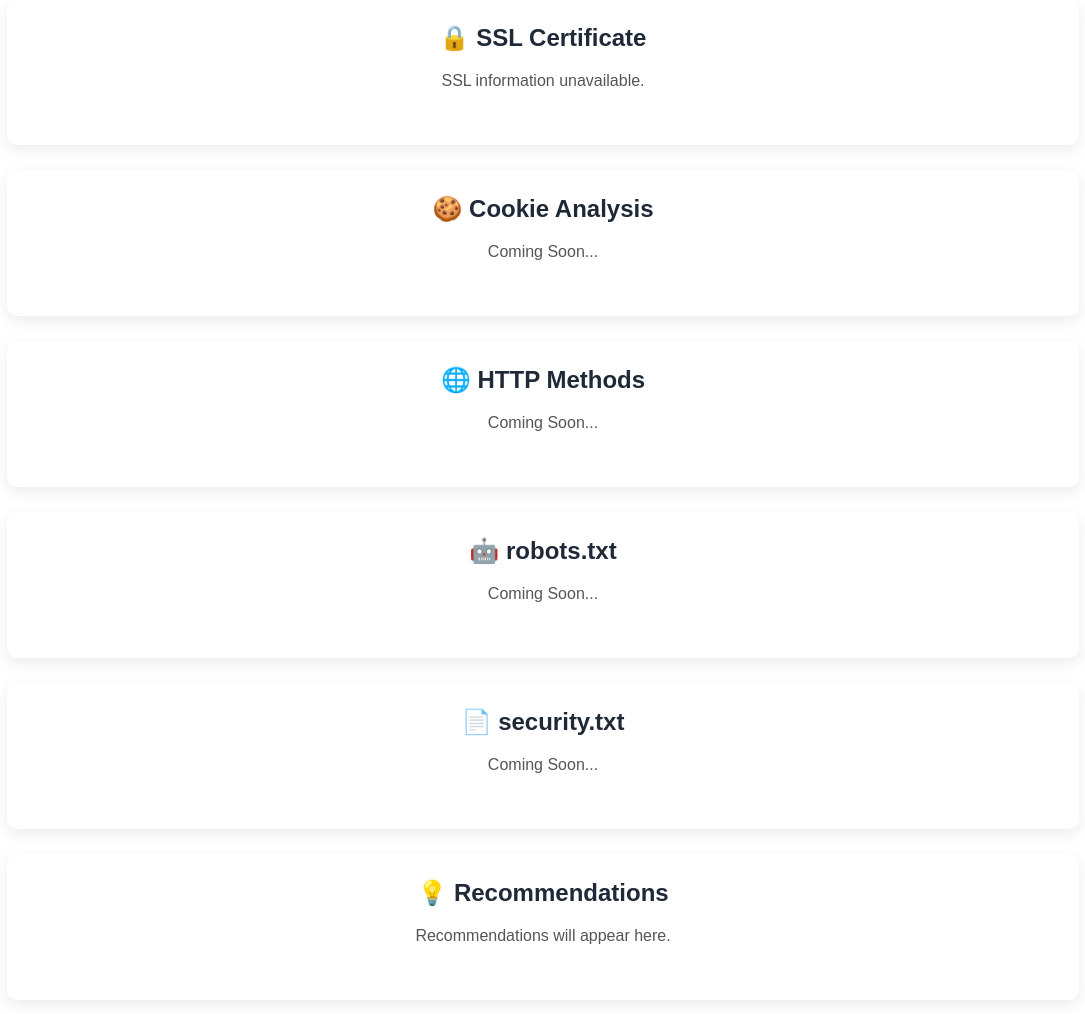
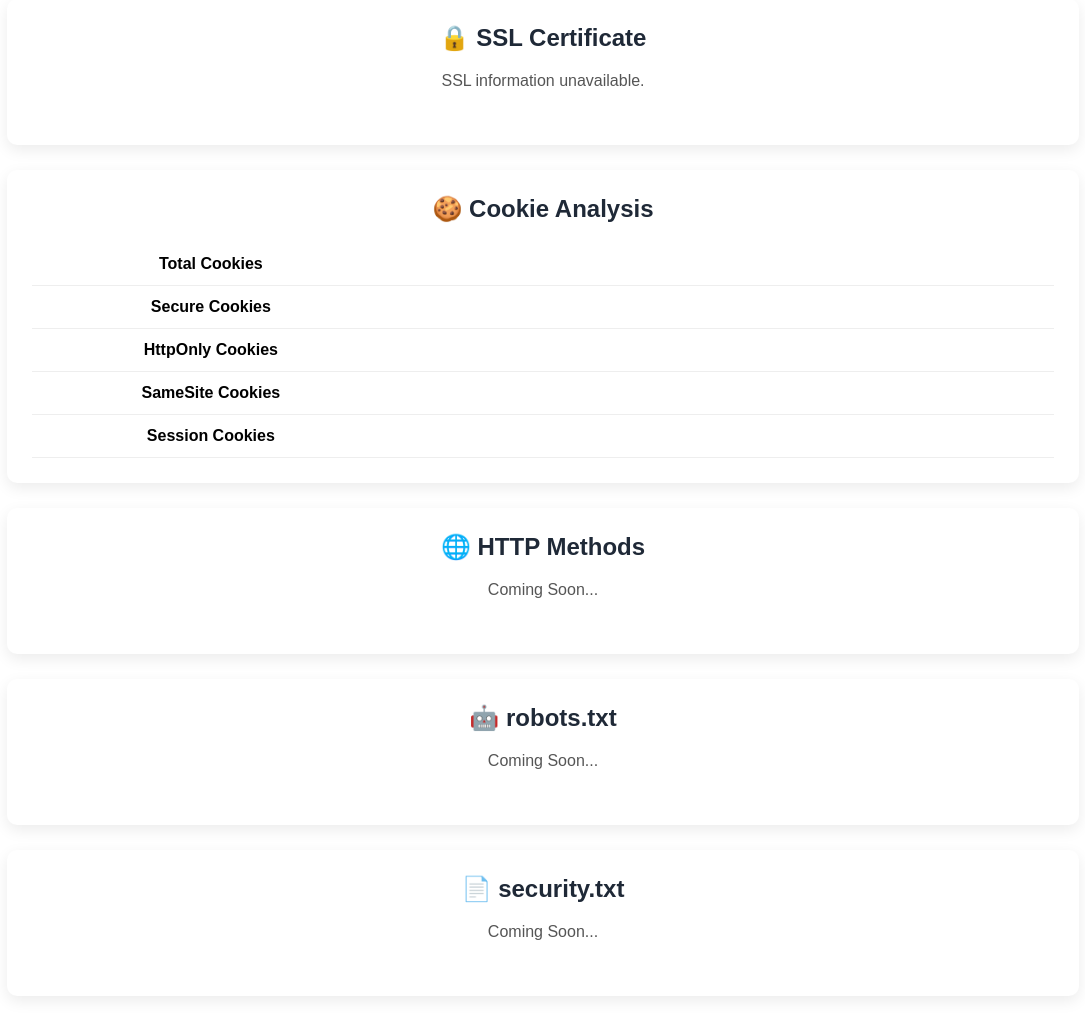
Before and after one commit to manoj-konireddy/Web-Security-Analyzer, a Flask app: template templates/report.html in a window 1280 px wide. Shown: the part 1094-2108 px from the top of the page, without its empty margins (97-1182 px from the left). Run offline with Flask 3, Linux system fonts and the light colour scheme; the template is opened without the code that fills it, so the values that code supplies are empty.

Commit message:
Implement cookie security analysis

```diff
--- a/scanner.py
+++ b/scanner.py
@@ -1,6 +1,7 @@
 from modules.website_info import get_website_info
 from modules.security_headers import check_security_headers
 from modules.ssl_checker import check_ssl
+from modules.cookie_analyzer import analyze_cookies
 
 
 def start_scan(url):
@@ -18,5 +19,8 @@ def start_scan(url):
         )
 
         result["ssl"] = check_ssl(url)
+        result["cookies"] = analyze_cookies(
+            website["cookies"]
+        )
 
     return result
--- a/templates/report.html
+++ b/templates/report.html
@@ -222,7 +222,34 @@
 
         <h2>🍪 Cookie Analysis</h2>
 
-        <p>Coming Soon...</p>
+        <table>
+
+            <tr>
+                <td>Total Cookies</td>
+                <td>{{ result.cookies.total }}</td>
+            </tr>
+
+            <tr>
+                <td>Secure Cookies</td>
+                <td>{{ result.cookies.secure }}</td>
+            </tr>
+
+            <tr>
+                <td>HttpOnly Cookies</td>
+                <td>{{ result.cookies.httponly }}</td>
+            </tr>
+
+            <tr>
+                <td>SameSite Cookies</td>
+                <td>{{ result.cookies.samesite }}</td>
+            </tr>
+
+            <tr>
+                <td>Session Cookies</td>
+                <td>{{ result.cookies.session }}</td>
+            </tr>
+
+        </table>
 
     </div>
 
```
Also changed, not shown: modules/cookie_analyzer.py (+36 -0 lines), modules/website_info.py (+25 -4 lines).
